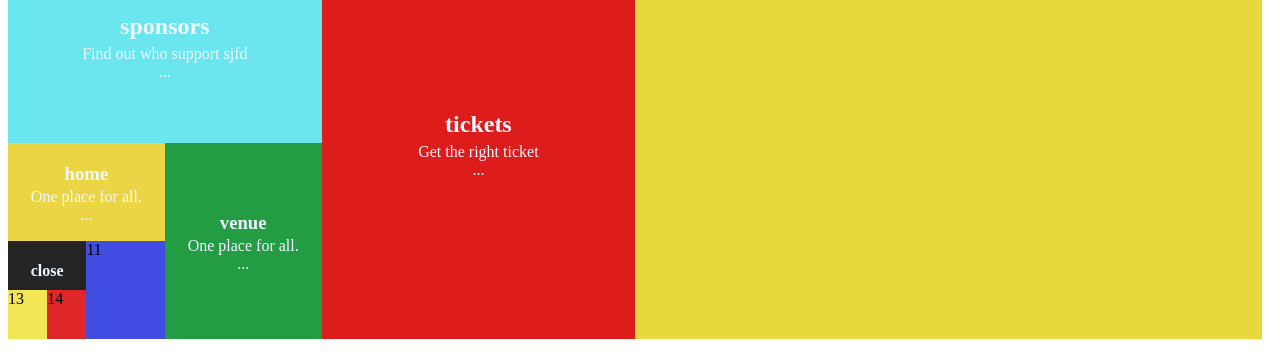
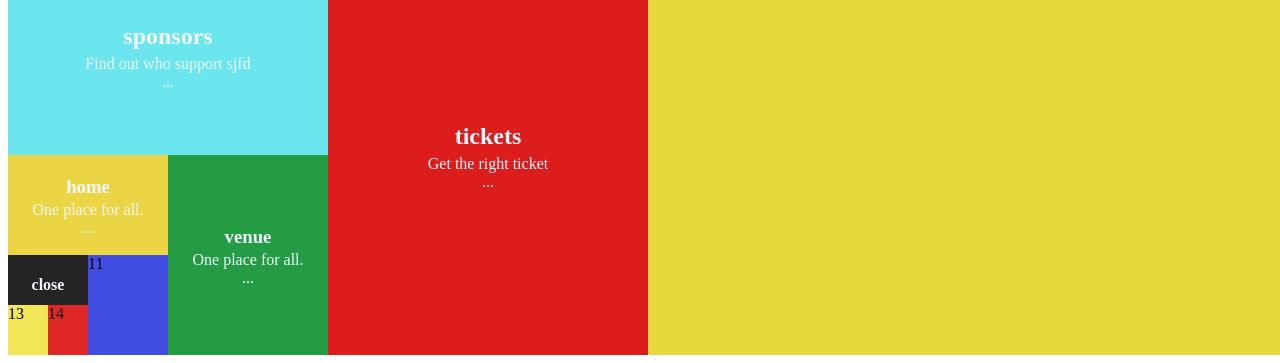
Before and after one commit to doancuong357/doancuong357.github.io, a plain HTML site: page js/btvngrid.html in a window 1280 px wide. Shown: the part 453-816 px from the top of the page. Drawn offline with Linux system fonts and the light colour scheme.

Commit message:
bosung grid

```diff
--- a/js/btvngrid.css
+++ b/js/btvngrid.css
@@ -11,8 +11,8 @@ p{
     grid-template-columns:repeat(2,50%) ;
     grid-template-rows:repeat(2,50%) ;
     background-color: rgb(177, 191, 205);
-    width: 98vw;
-    height: 98vh;
+    width: 100vw;
+    height: 100vh;
 }
 
     .item-1{
```
